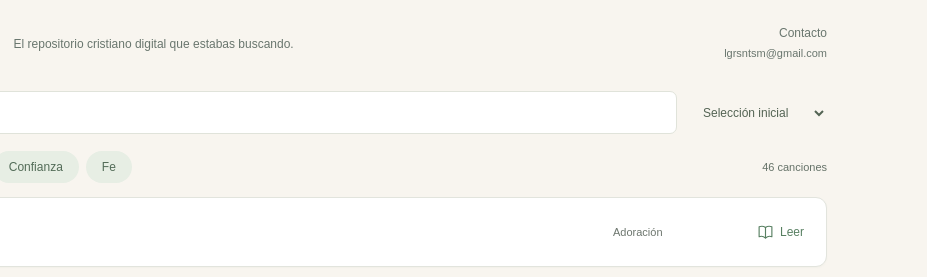
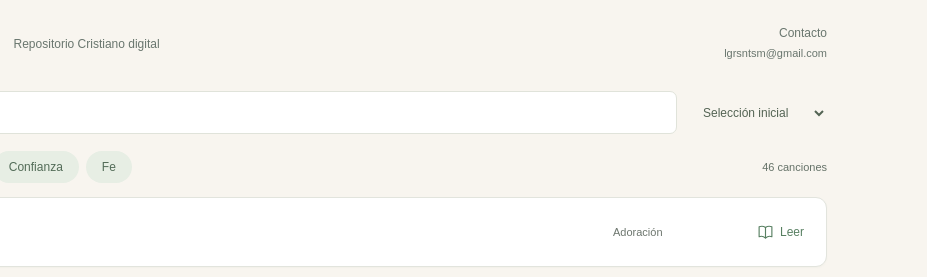
Before and after one commit to lgrsntsm/lugar-santisimo, a plain HTML site: page docs/index.html in a window 1280 px wide. Shown: the top 277 px of the page, 353-1280 px from the left. Drawn offline with Linux system fonts and the light colour scheme.

Commit message:
Actualizar subtítulo a Repositorio Cristiano digital

```diff
--- a/docs/index.html
+++ b/docs/index.html
@@ -12,7 +12,7 @@
   <a class="skip" href="#catalogo">Ir al catálogo</a>
   <header class="header wrap">
     <a class="brand" href="./" aria-label="Lugar Santísimo, inicio"><span class="brand-icon" aria-hidden="true">LS</span><h1>Lugar Santísimo</h1></a>
-    <p class="brand-tagline">El repositorio cristiano digital que estabas buscando.</p>
+    <p class="brand-tagline">Repositorio Cristiano digital</p>
     <nav aria-label="Contacto"><div class="contact-block"><span>Contacto</span><a href="mailto:lgrsntsm@gmail.com">lgrsntsm@gmail.com</a></div></nav>
   </header>
   <main>
```
